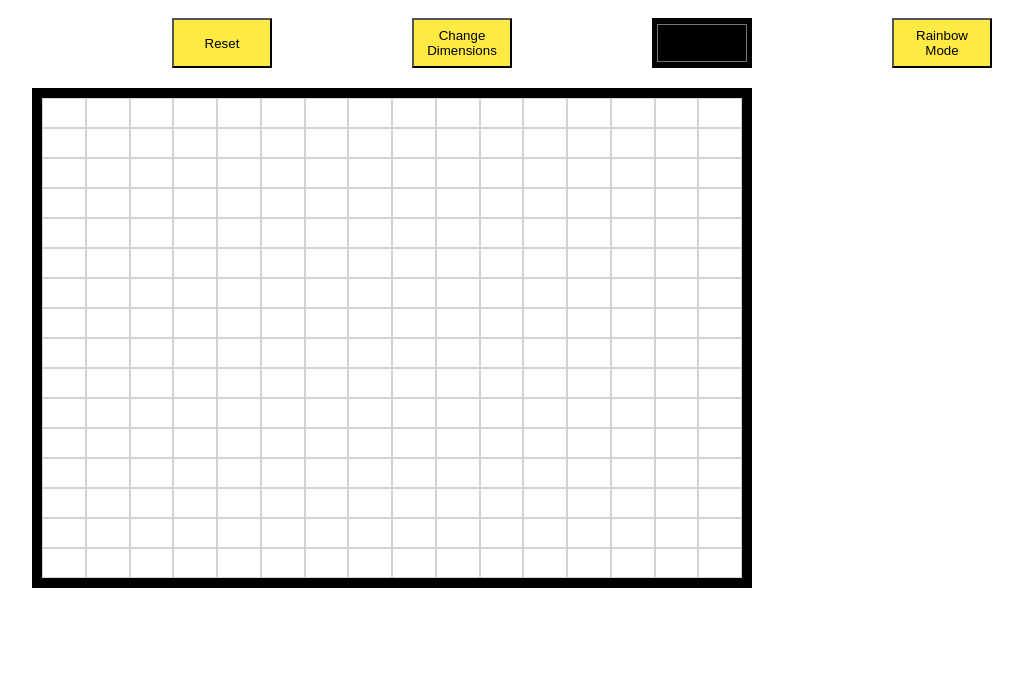
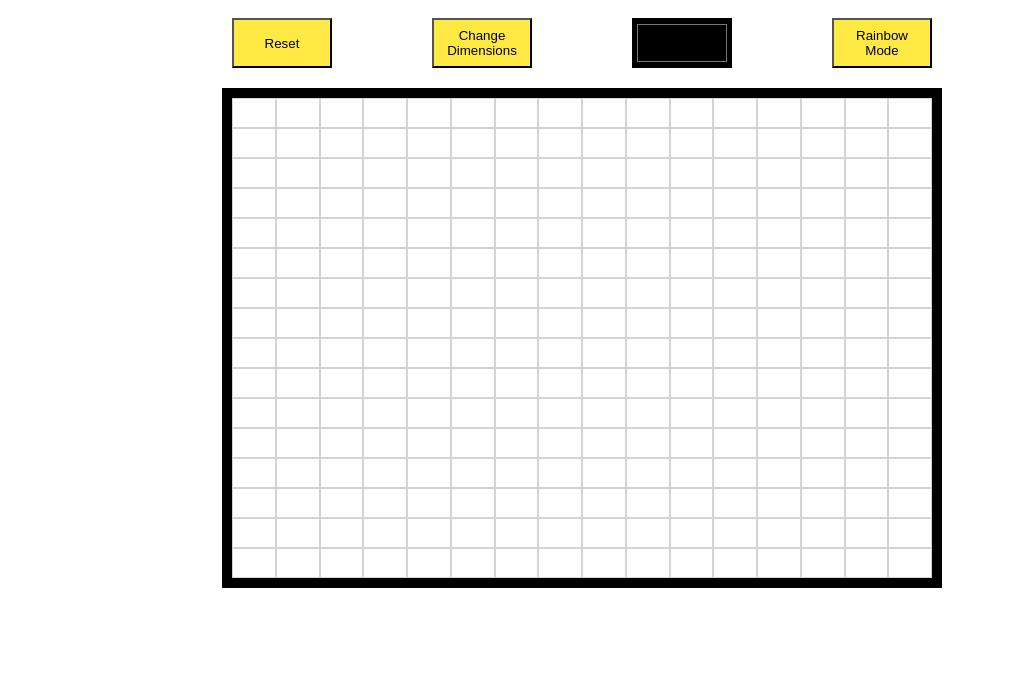
Before and after one commit to jahbeatty/etch-a-sketch, a plain HTML site: page index.html in a window 1280 px wide. Shown: the part 107-800 px from the top of the page, without its empty margins (58-1081 px from the left). Drawn offline with Linux system fonts and the light colour scheme.

Commit message:
centered grid container and evenly spaced buttons

```diff
--- a/assets/javascript.js
+++ b/assets/javascript.js
@@ -80,6 +80,10 @@ rainbowBtn.addEventListener('click', () => {
 dimButton.addEventListener('click', () =>{
     rows = prompt(`Enter number of rows`);
     columns = prompt(`Enter number of columns`);
+    if(rows === "" || columns === ""){
+        rows = 16;
+        columns = 16;
+    }
     while(container.firstChild){
         container.removeChild(container.lastChild);
     }
--- a/assets/style.css
+++ b/assets/style.css
@@ -29,18 +29,22 @@ body{
     height: var(--container-height);
     width: var(--container-width);
     display: grid;
+    justify-content: center;
     grid-gap: 0;
     grid-template-rows: repeat(var(--grid-rows), 1fr);
     grid-template-columns: repeat(var(--grid-cols), 1fr);
     border: 10px solid black;
     margin-top: 20px;
+    margin: 0 auto;
 }
 
 .top-menu{
     display: flex;
-    justify-content: space-evenly;
+    justify-content: center;
+    column-gap: 100px;
     text-align: center;
     margin-top: 10px;
+    margin-bottom: 20px;
 }
 
 button{
```
